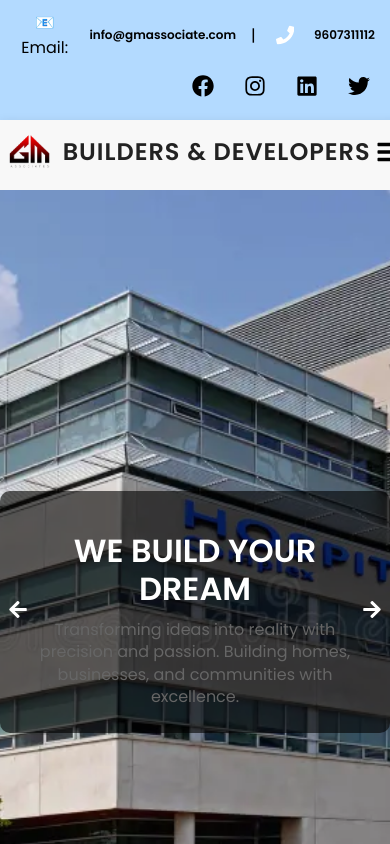
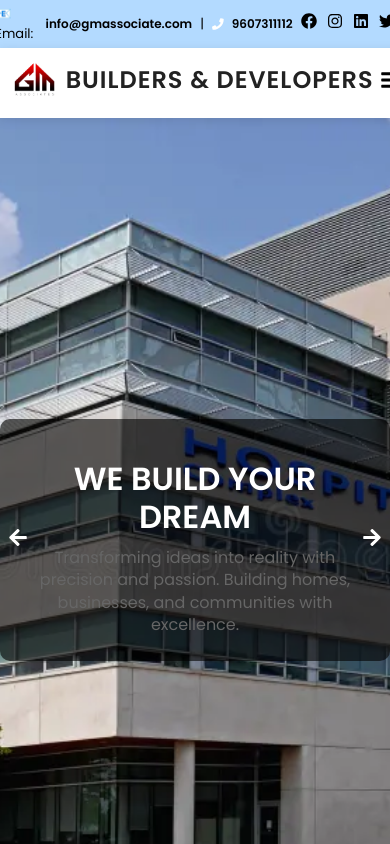
Before and after one commit to diksha-shelar/GM_Associate, a React (Create React App) app in the folder client/: page / in a window 390 px wide. Shown: the top 844 px of the page. Built offline with nearby package versions, Linux system fonts and the light colour scheme.

Commit message:
initial changes

```diff
--- a/client/src/components/Announcement.css
+++ b/client/src/components/Announcement.css
@@ -61,20 +61,20 @@
 .icon.twitter:hover {
   color: #ffb3b3;
 }
-
 @media (max-width: 600px) {
   .announcement {
-    flex-direction: row;
-    flex-wrap: wrap;
+    padding: 4px 16px;
+    font-size: 13px;
+    flex-wrap: nowrap;
+    gap: 8px;
     justify-content: center;
-    text-align: center;
-    padding: 10px 15px;
-    gap: 10px;
   }
 
   .contact-info {
-    justify-content: flex-start;
-    font-size: 16px;
+    gap: 8px;
+    flex-wrap: nowrap;
+    justify-content: center;
+    align-items: center;
   }
 
   .contact-info a {
@@ -82,12 +82,13 @@
   }
 
   .social-icons {
-    flex: 1;
-    justify-content: flex-end;
+    gap: 10px;
+    flex-wrap: nowrap;
+    justify-content: center;
+    align-items: center;
   }
 
   .icon {
-    font-size: 22px;
-    padding: 5px;
+    font-size: 16px;
   }
 }
--- a/client/src/components/Navbar.css
+++ b/client/src/components/Navbar.css
@@ -123,36 +123,39 @@ html {
 /* Responsive Design */
 @media screen and (max-width: 600px) {
   .navbar {
+    display: flex;
     flex-direction: row;
     justify-content: space-between;
     align-items: center;
-    padding: 5px 5px;
+    padding: 5px 10px;
     height: 60px;
     position: relative;
+    background-color: white; /* optional: ensures contrast */
+    z-index: 1000;
   }
 
   .logo-container {
     display: flex;
     align-items: center;
-    gap: 8px;
+    gap: 6px;
   }
 
   .company-name {
-    font-size: 10px;
-    font-weight: 300;
+    font-size: 9px;
+    font-weight: 400;
     white-space: nowrap;
   }
 
   .logo {
-    height: 45px;
+    height: 40px;
   }
 
   .menu-icon {
-    display: block;
-    font-size: 24px;
+    display: block !important;
+    font-size: 20px;
     cursor: pointer;
-    padding: 5px;
-    z-index: 1000;
+    z-index: 1001;
+    color: black;
   }
 
   .nav-links {
@@ -161,7 +164,7 @@ html {
     width: 100%;
     background: white;
     position: absolute;
-    top: 100%;
+    top: 60px;
     left: 0;
     padding: 10px 0;
     box-shadow: 0 4px 10px rgba(0, 0, 0, 0.1);
@@ -179,7 +182,7 @@ html {
   }
 
   .nav-links a {
-    font-size: 16px;
+    font-size: 14px;
     padding: 10px 20px;
     display: block;
     color: black;
@@ -191,10 +194,10 @@ html {
   }
 
   .dropdown-menu {
+    display: none;
     position: relative;
     background: none;
     box-shadow: none;
-    display: none;
   }
 
   .dropdown:hover .dropdown-menu {
```
